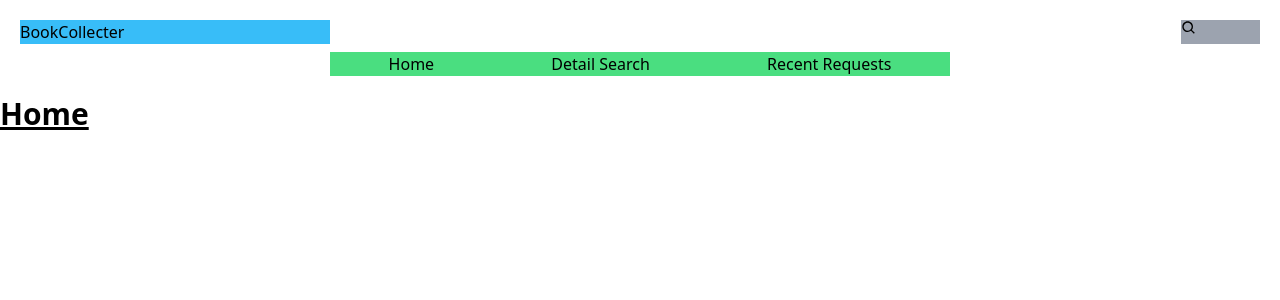
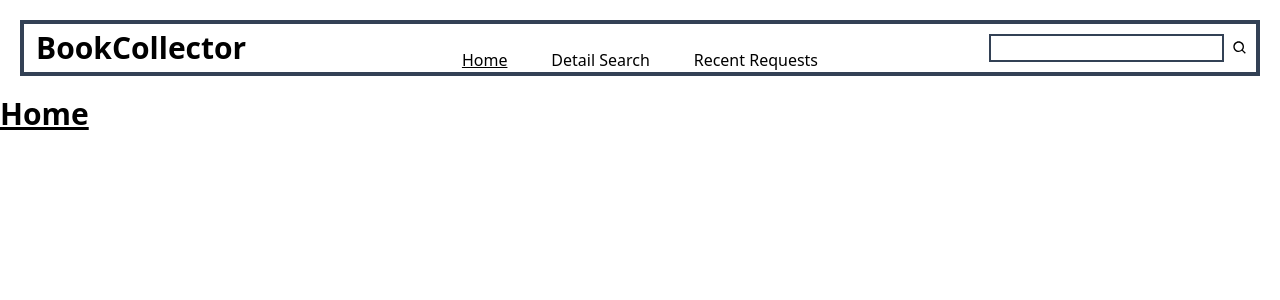
Before and after one commit to noname2048/bh-nextjs-typescript, a Next.js app: page / in a window 1280 px wide. Shown: the top 300 px of the page. Built offline with nearby package versions, Linux system fonts and the light colour scheme.

Commit message:
styles: change header-style

```diff
--- a/components/header.tsx
+++ b/components/header.tsx
@@ -1,24 +1,37 @@
 import Link from "next/link";
+import { Router } from "next/router";
 import { BiSearch } from "react-icons/bi";
+import { useRouter } from "next/router";
+
+// TODO: h1을 width에 따라 잘리게 되면 BC로 교체
+// TODO: 선택된 Link만 특정 style 적용
 
 export default function Header() {
+  const router = useRouter();
+  console.log(router);
   return (
-    <header className="flex flex-row justify-between items-end h-14 m-5">
-      <h1 className="basis-1/4 self-start bg-sky-400">BookCollecter</h1>
-      <nav className="basis-1/2 flex justify-around bg-green-400">
-        <Link href="/index">
-          <a>Home</a>
+    <header className="grid gap-4 grid-cols-3 grid-rows-1 justify-between items-center h-14 m-5 border-4 border-slate-700">
+      <div className="border-3 border-slate-700 flex justify-start">
+        <h1 className="text-3xl font-bold m-3">BookCollector</h1>
+      </div>
+      <nav className="flex self-end justify-around items-end">
+        <Link href="/">
+          <a className={router.asPath === "/" ? "underline" : ""}>Home</a>
         </Link>
         <Link href="/search">
-          <a>Detail Search</a>
+          <a className={router.asPath === "/search" ? "underline" : ""}>
+            Detail Search
+          </a>
         </Link>
         <Link href="/requests">
-          <a>Recent Requests</a>
+          <a className={router.asPath === "/requests" ? "underline" : ""}>
+            Recent Requests
+          </a>
         </Link>
       </nav>
-      <div className="basis-1/4 self-start flex flex-row bg-gray-400">
-        <input type="text" />
-        <BiSearch />
+      <div className="flex flex-row justify-end items-center">
+        <input type="text" className="border-2 border-slate-700 w-22" />
+        <BiSearch className="m-2" />
       </div>
     </header>
   );
```
Also changed, not shown: 1 other file (tests, documents, lock files or other folders).
